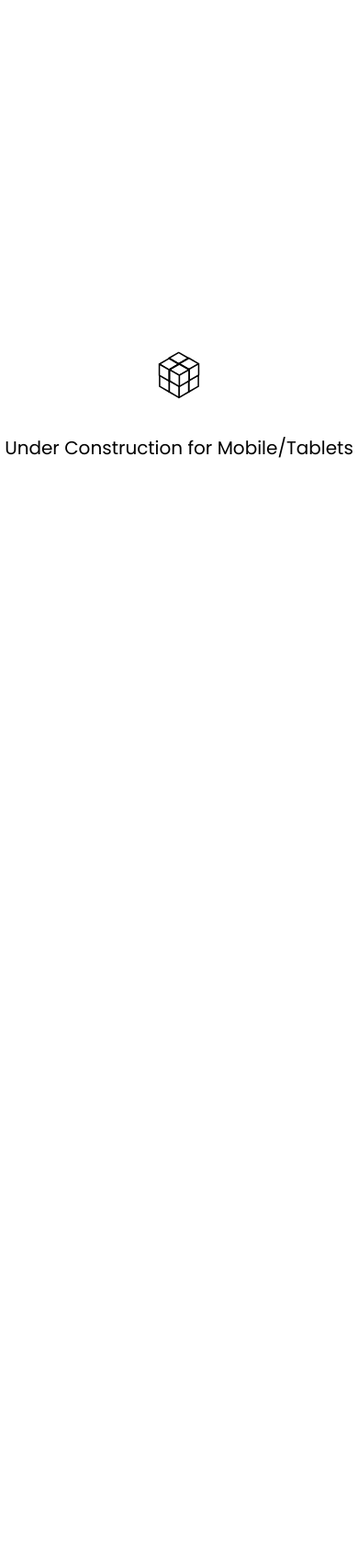
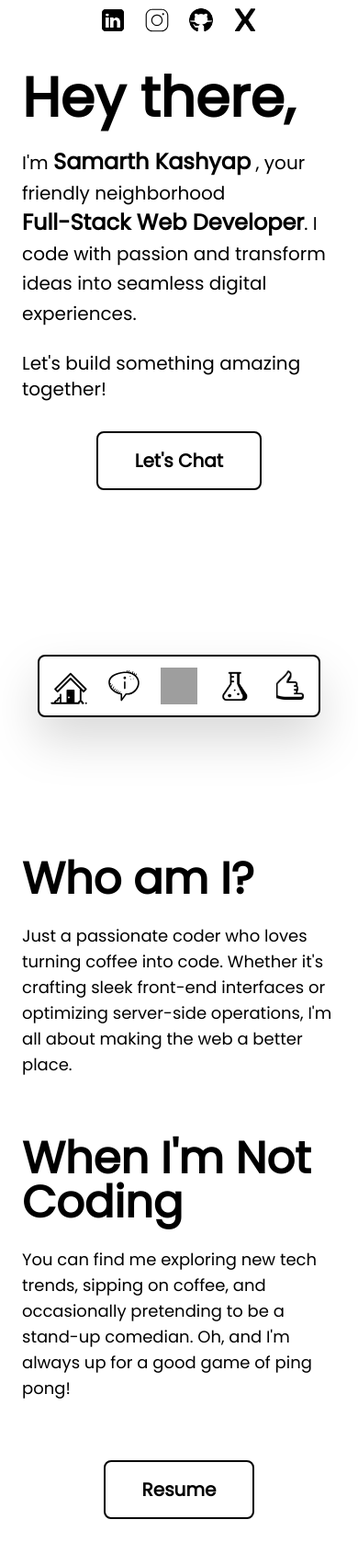
Before and after one commit to samarthkashyap-1/Portfolio, a React (Vite) app: page / in a window 390 px wide. Shown: the top 1690 px of the page at 92% size. Before the commit the page ends 844 px from the top, so only its background shows below. Built offline with nearby package versions, Linux system fonts and the light colour scheme; no server answers; grey boxes are pictures that could not be loaded; a web font is replaced by a local one.

Commit message:
phone version updated

```diff
--- a/src/App.jsx
+++ b/src/App.jsx
@@ -30,20 +30,14 @@
 
   return (
     <>
-      <div className="hidden md:block ">
-        <div className="fixed flex-col top-0 left-0 right-0 bottom-0 bg-white z-50 flex justify-center items-center">
-          <Lottie animationData={load} className="w-1/3" />
-          <h1 className='text-xl'>Under Construction for Mobile/Tablets</h1>
-        </div>
-      </div>
       {loader ? (
-        <div className="fixed md:hidden top-0 left-0 right-0 bottom-0 bg-white z-50 flex justify-center items-center">
-          <Lottie animationData={load} className="w-1/3" />
+        <div className="fixed top-0 left-0 right-0 bottom-0 bg-white z-50 flex justify-center items-center">
+          <Lottie animationData={load} className="w-1/3 md:w-1/2" />
 
         </div>
       ) : (
         <>
-          <div className="md:hidden">
+          <div className="">
             <Navbar />
             <div name="home">
               <Home />
--- a/src/components/About.jsx
+++ b/src/components/About.jsx
@@ -5,20 +5,20 @@
 
 const About = () => {
   return (
-    <div className="mx-auto h-screen px-20 flex flex-col gap-16">
+    <div className="mx-auto h-screen px-20 flex flex-col gap-16 md:px-6 md:my-20">
       <Fade triggerOnce cascade damping={0.4} direction="up" fraction={0.4}>
-        <div className="w-1/2">
+        <div className="w-1/2 md:w-full">
           <h1 className="text-5xl font-semibold">Who am I?</h1>
-          <h1 className="text-xl mt-6">
+          <h1 className="text-xl mt-6 md:text-lg">
             Just a passionate coder who loves turning coffee into code. Whether
             it's crafting sleek front-end interfaces or optimizing server-side
             operations, I'm all about making the web a better place.
           </h1>
         </div>
 
-        <div className="w-1/2 ml-auto">
+        <div className="w-1/2 ml-auto md:w-full md:ml-0">
           <h1 className="text-5xl font-semibold">When I'm Not Coding</h1>
-          <h1 className="text-xl mt-6">
+          <h1 className="text-xl mt-6 md:text-lg">
             You can find me exploring new tech trends, sipping on coffee, and
             occasionally pretending to be a stand-up comedian. Oh, and I'm
             always up for a good game of ping pong!
@@ -26,8 +26,13 @@
         </div>
       </Fade>
 
-      <Fade triggerOnce direction="up" delay={1000} className="mx-auto mt-6 ">
-        <button className="px-10 py-4 text-xl transition-all duration-300 ease-in-out hover:-translate-y-2 mx-auto border-2 rounded-lg border-black font-semibold w-fit">
+      <Fade
+        triggerOnce
+        direction="up"
+        delay={1000}
+        className="mx-auto mt-6 md:mt-0"
+      >
+        <button className="px-10 py-4  text-xl transition-all duration-300 ease-in-out hover:-translate-y-2 mx-auto border-2 rounded-lg border-black font-semibold w-fit">
           <a href={resume} target="_blank">
             Resume
           </a>
--- a/src/components/Contact.jsx
+++ b/src/components/Contact.jsx
@@ -59,13 +59,13 @@
 
 
   return (
-    <div className="px-20 my-10 ">
+    <div className="px-20 my-10 md:px-6">
       <ToastContainer />
       <Fade triggerOnce direction="up" fraction={0.6}>
-        <h1 className="text-6xl font-semibold mb-10">Let's Connect!</h1>
+        <h1 className="text-6xl font-semibold mb-10 md:text-5xl">Let's Connect!</h1>
       </Fade>
-      <div className="flex ">
-        <div className="flex flex-1 flex-col gap-12">
+      <div className="flex md:flex-col ">
+        <div className="flex flex-1 flex-col gap-12 md:gap-6">
           <Fade triggerOnce direction="up">
             <h1 className="text-xl">
               Got a project in mind or just want to geek out about coding? I'm
@@ -135,7 +135,7 @@
         </div>
       </div>
 
-      <div className="flex gap-5 justify-center">
+      <div className="flex gap-5 justify-center md:mt-10">
         <Fade cascade damping={0.2} triggerOnce delay={400} direction="up">
           <a
             href="
--- a/src/components/Home.jsx
+++ b/src/components/Home.jsx
@@ -11,22 +11,30 @@
 const Home = () => {
   return (
     <div>
-      <div className="mx-auto h-screen px-20 ">
-        <div className="flex gap-5 justify-end mt-2">
+      <div className="mx-auto h-screen px-20 md:px-6 ">
+        <div className="flex gap-5  justify-end mt-2 md:justify-center">
           <Fade cascade damping={0.2} triggerOnce delay={1000} direction="down">
             <a
               href="
             https://www.linkedin.com/in/samarth-kashyap-2b1b3a1b2/"
               target="_blank"
             >
-              <img src={link} alt="link" className="w-7 aspect-square hover:-translate-y-1 transition-all duration-300 ease-in-out" />
+              <img
+                src={link}
+                alt="link"
+                className="w-7 aspect-square hover:-translate-y-1 transition-all duration-300 ease-in-out"
+              />
             </a>
             <a
               href="
             https://www.instagram.com/samarthkashyap_/"
               target="_blank"
             >
-              <img src={insta} alt="insta" className="w-7 aspect-square hover:-translate-y-1 transition-all duration-300 ease-in-out" />
+              <img
+                src={insta}
+                alt="insta"
+                className="w-7 aspect-square hover:-translate-y-1 transition-all duration-300 ease-in-out"
+              />
             </a>
             <a
               href="
@@ -34,24 +42,32 @@
               https://www.github.com/samarthkashyap-1"
               target="_blank"
             >
-              <img src={github} alt="github" className="w-7 aspect-square hover:-translate-y-1 transition-all duration-300 ease-in-out" />
+              <img
+                src={github}
+                alt="github"
+                className="w-7 aspect-square hover:-translate-y-1 transition-all duration-300 ease-in-out"
+              />
             </a>
 
             <a href="https://www.twitter.com/samarthkashyap0" target="_blank">
-              <img src={x} alt="x" className="w-7 aspect-square hover:-translate-y-1 transition-all duration-300 ease-in-out" />
+              <img
+                src={x}
+                alt="x"
+                className="w-7 aspect-square hover:-translate-y-1 transition-all duration-300 ease-in-out"
+              />
             </a>
           </Fade>
         </div>
-        <div className="flex justify-between">
-          <div className="flex">
-            <div className="w-1/2 h-full flex justify-center align-middle my-auto flex-col gap-6">
+        <div className="flex justify-between ">
+          <div className="flex md:flex-col ">
+            <div className="w-1/2 h-full md:w-full flex justify-center align-middle my-auto flex-col gap-6 md:mt-10">
               <Fade triggerOnce direction="down">
-                <h1 className="text-8xl font-extrabold">Hey there,</h1>
+                <h1 className="text-8xl font-extrabold md:text-6xl">Hey there,</h1>
               </Fade>
               <Fade triggerOnce delay={200}>
-                <h1 className="text-xl leading-loose">
+                <h1 className="text-xl leading-loose md:leading-relaxed ">
                   I'm{" "}
-                  <span className="font-semibold text-3xl ">
+                  <span className="font-semibold text-3xl md:text-2xl ">
                     Samarth Kashyap
                   </span>{" "}
                   , your friendly neighborhood <br />
@@ -69,22 +85,15 @@
               </Fade>
 
               <Fade triggerOnce direction="up" className="mx-auto" delay={300}>
-                <Link
-                  to="contact"
-                  smooth={true}
-                  duration={1000}
-                  offset={-10}>
-                    <button
-
-
-className="px-10 py-4 text-xl mt-10 cursor-pointer transition-all duration-300 ease-in-out hover:-translate-y-2 mx-auto border-2 rounded-lg border-black font-semibold w-fit">
-                  Let's Chat
-                   </button>
+                <Link to="contact" smooth={true} duration={1000} offset={-10}>
+                  <button className="px-10 py-4 text-xl mt-10 md:mt-2 cursor-pointer transition-all duration-300 ease-in-out hover:-translate-y-2 mx-auto border-2 rounded-lg border-black font-semibold w-fit">
+                    Let's Chat
+                  </button>
                 </Link>
               </Fade>
             </div>
 
-            <div className="flex-1">
+            <div className="flex-1 md:hidden">
               <Fade direction="up" triggerOnce delay={300}>
                 <Lottie animationData={anima} />
               </Fade>
--- a/src/components/Navbar.jsx
+++ b/src/components/Navbar.jsx
@@ -40,7 +40,7 @@
       } transition-all duration-300 ease-in-out`}
     >
 
-      <ul className="flex gap-10 bg-white w-fit border-2 border-black px-7 py-3 rounded-lg  justify-center drop-shadow-2xl">
+      <ul className="flex gap-10 md:gap-5 bg-white w-fit border-2 border-black px-7 py-3 rounded-lg  justify-center drop-shadow-2xl md:p-3">
         <li className="group cursor-pointer">
           <Tooltip title="Home">
             <Link to="home" smooth={true} duration={1000} offset={-10}>
--- a/src/components/Skills.jsx
+++ b/src/components/Skills.jsx
@@ -108,21 +108,20 @@
 
   ];
   return (
-    <div className="px-20 flex flex-col gap-20">
+    <div className="px-20 flex flex-col gap-20 md:px-6 md:my-36 ">
       <Fade triggerOnce direction="up">
-        <h1 className="text-6xl font-semibold">My Superpowers</h1>
+        <h1 className="text-6xl font-semibold md:text-5xl md:mt-36 ">My Super{" "}powers</h1>
       </Fade>
 
-      <Fade triggerOnce delay={500} cascade direction='up'>
+      <Fade triggerOnce delay={500} cascade direction="up">
         <Marquee
           pauseOnHover
           autoFill
           speed={60}
           delay={1.2}
-
           gradient
           gradientColor="white"
-        gradientWidth={200}
+          gradientWidth={80}
           style={{
             marginTop: "4rem",
           }}
@@ -130,11 +129,11 @@
           <div className="flex gap-20">
             {skills.map((skill) => (
               <Fade triggerOnce cascade fraction={0.4}>
-              <div className="flex flex-col items-center gap-5">
+                <div className="flex flex-col group items-center gap-5">
                   <img
                     src={skill?.img}
                     alt={skill?.name}
-                  className="w-36 grayscale hover:grayscale-0 hover:-translate-y-1 transition-all duration-500 ease-in-out "
+                    className="w-36 grayscale group-hover:grayscale-0 group-hover:-translate-y-1 transition-all duration-500 ease-in-out aspect-square md:w-28 "
                   />
                   <h1 className="text-xl font-semibold">{skill?.name}</h1>
                 </div>
```
Also changed, not shown: src/components/Projects.jsx (+23 -19 lines). Lines whose indentation alone changed are shown as unchanged.
